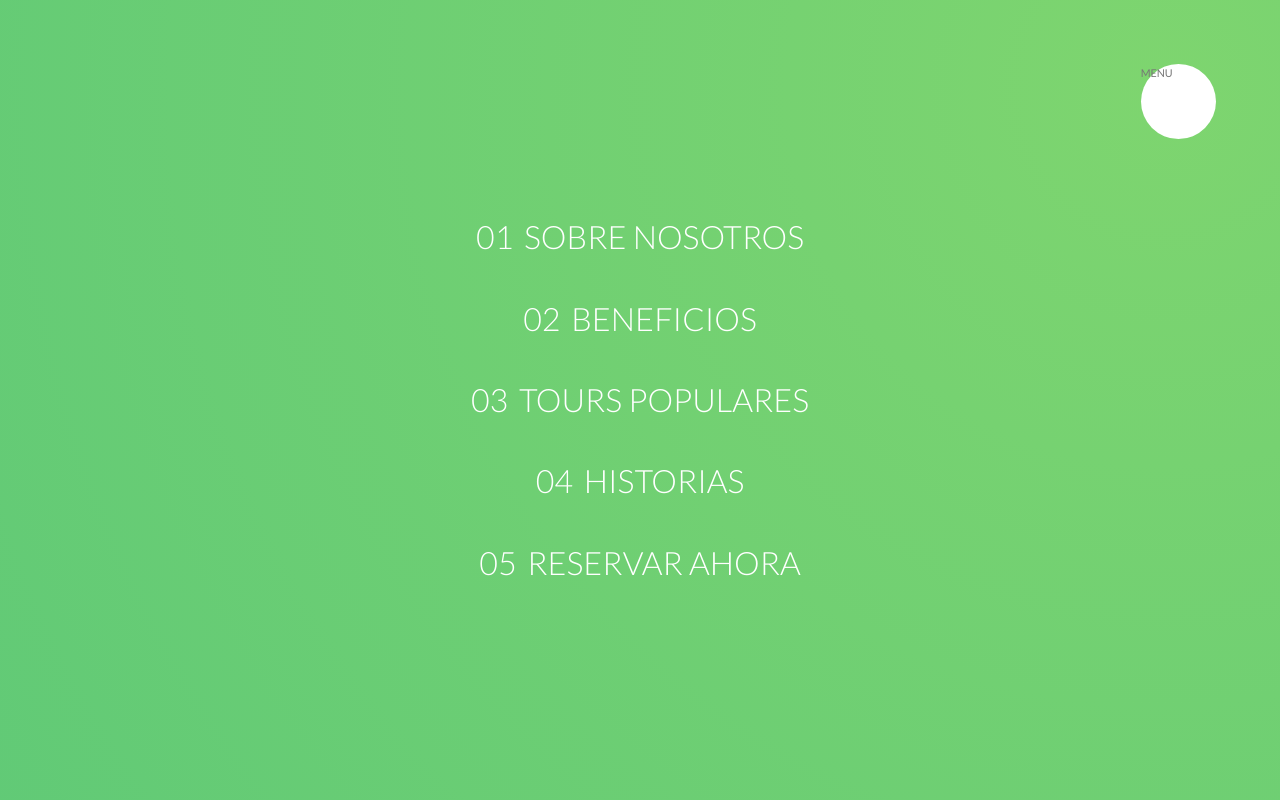
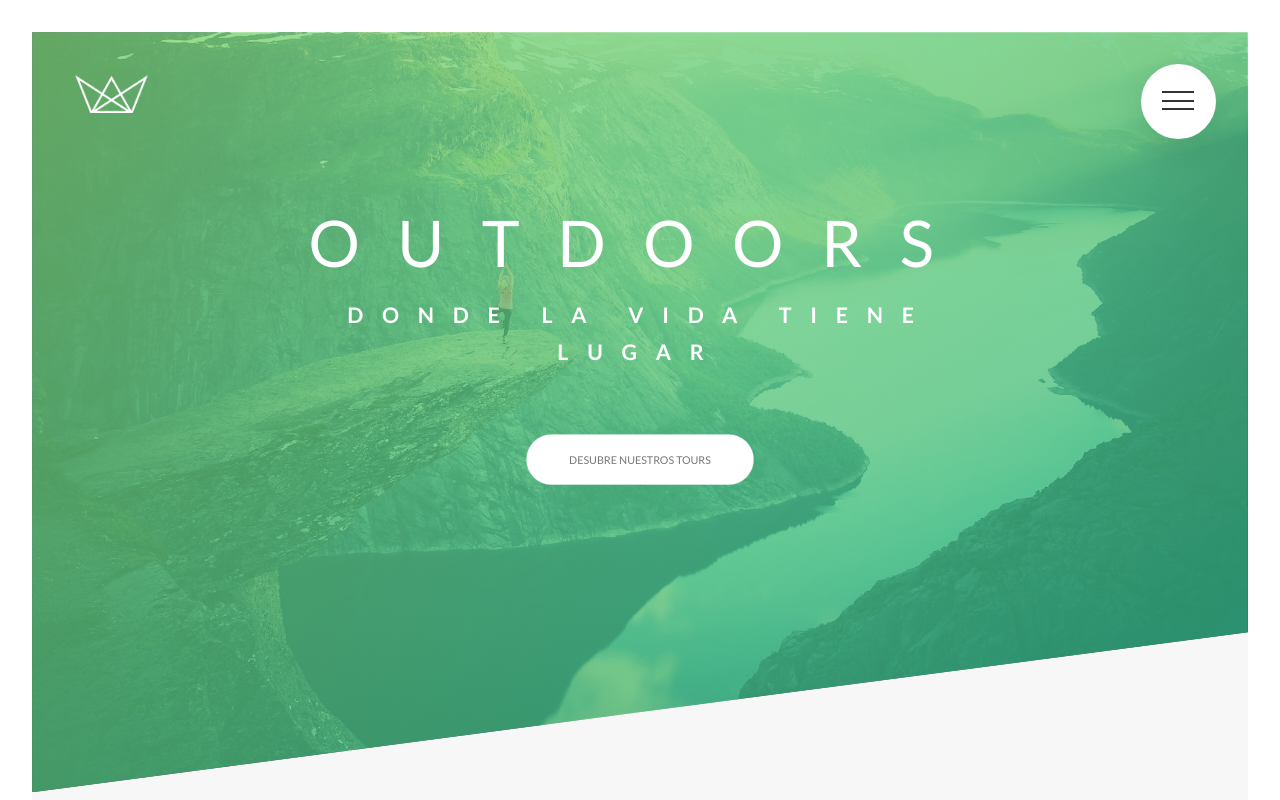
Before and after one commit to rafagm/nature-app, a website: page index.html in a window 1280 px wide. Shown: the top 800 px of the page. Drawn offline with Linux system fonts and the light colour scheme.

Commit message:
ADD: Navigation button terminated

```diff
--- a/index.html
+++ b/index.html
@@ -18,9 +18,11 @@
 
         <div class="navigation">
             <input type="checkbox" class="navigation__checkbox" id="navigation-toogle">
-            <label for="navigation-toogle" class="navigation__button">MENU</label>
+            <label for="navigation-toogle" class="navigation__button">
+                <span class="navigation__icon"></span>
+            </label>
 
-            <div class="navigation__background">&nbsp;</div>
+            <div class="navigation__background"></div>
 
             <nav class="navigation__nav">
                 <ul class="navigation__list">
--- a/sass/components/_navigation.scss
+++ b/sass/components/_navigation.scss
@@ -13,6 +13,9 @@
         right: 6rem;
         z-index: 2000;
         border-radius: 50%;
+        box-shadow: 0 1rem 3rem rgba($color: $color-black, $alpha: .1);
+        text-align: center;
+        cursor: pointer;
 
 
     }
@@ -26,17 +29,21 @@
         top: 6.5rem;
         right: 6.5rem;
         z-index: 1000;
-
-        transform: scale(90);
+        transform: scale(0);
+        transition: transform .8s;
     }
 
     &__nav {
         height: 100vh;
-        width: 100%;
         position: fixed;
         top: 0;
-        right: 0;
-        z-index: 1500
+        left: 0;
+        z-index: 1500;
+        opacity: 0;
+        width: 0;
+        backface-visibility: hidden;
+        transition: all .5s cubic-bezier(0.87, 0, 0.13, 1);
+
 
 
     }
@@ -77,4 +84,68 @@
         }
 
     }
+
+    &__checkbox:checked ~ &__background {
+        transform: scale(90);
+    }
+
+    &__checkbox:checked ~ &__nav {
+        opacity: 1;
+        width: 100%;
+    }
+
+    &__icon {
+        position: relative;
+        margin-top: 3.3rem;
+
+        &,
+        &::before,
+        &::after {
+            display: inline-block;
+            width: 3rem;
+            height: 2px;
+            background-color: $color-grey-dark-3;
+            transition: all .2s;
+
+        }
+
+        &::before,
+        &::after {
+            content: "";
+            position: absolute;
+            left: 0;
+        }
+
+        &::before {
+            top: -.8rem;
+        }
+
+        &::after {
+            top: .8rem;
+        }
+    }
+
+    &__button:hover > &__icon::before {
+        top: -1rem;
+    }
+
+
+    &__button:hover > &__icon::after {
+        top: 1rem;
+    }
+
+    &__checkbox:checked + &__button &__icon {
+        background-color: transparent;
+    }
+
+    &__checkbox:checked + &__button &__icon::before {
+        transform: rotate(135deg);
+        top: 0;
+
+    }
+
+    &__checkbox:checked + &__button &__icon::after {
+        top: 0;
+        transform: rotate(-135deg);
+    }
 }
```
Also changed, not shown: css/style.css, sass/base/_animations.scss (line endings or trailing spaces).
